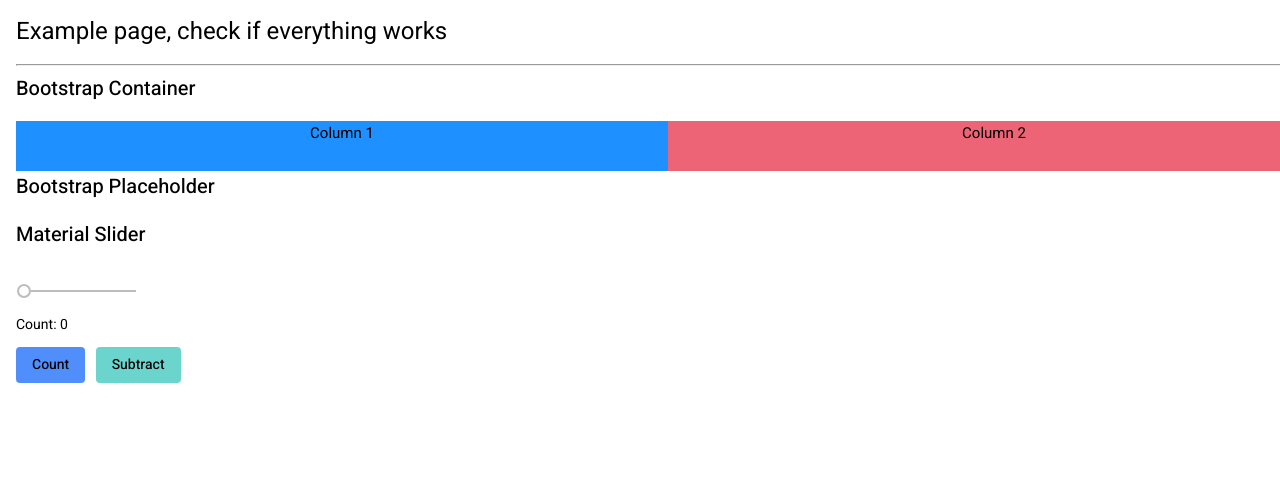
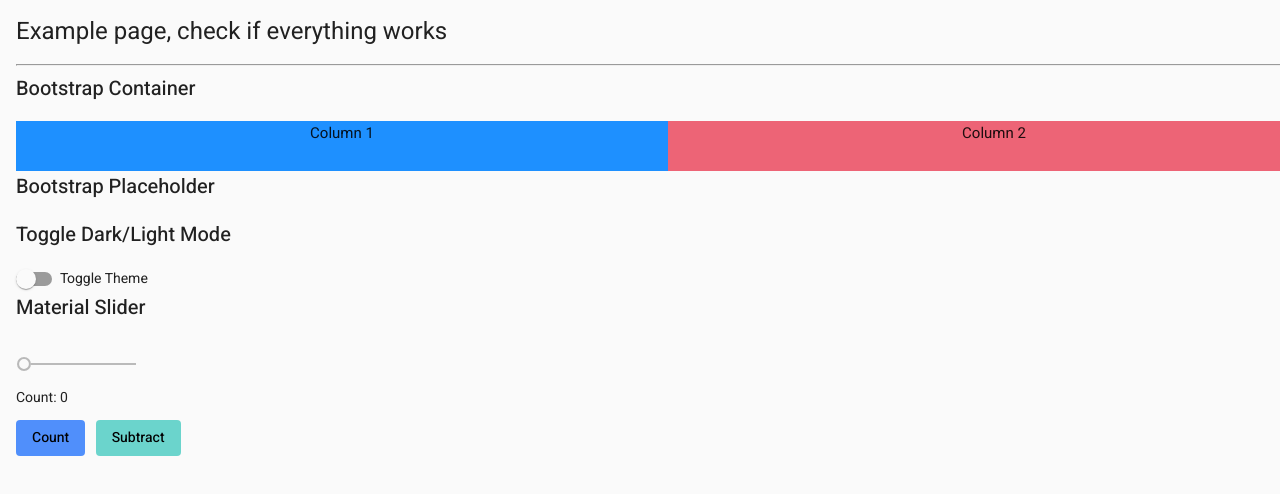
Before and after one commit to RikSteed/gemini-pwa, an Angular app: page / in a window 1280 px wide. Shown: the top 494 px of the page. Built offline with nearby package versions, Linux system fonts and the light colour scheme.

Commit message:
Adding Toggle Theme - Dark & Light switch

```diff
--- a/src/app/app.component.html
+++ b/src/app/app.component.html
@@ -24,6 +24,9 @@
   <a href="#" class="btn btn-primary disabled placeholder col-4" aria-hidden="true"></a>
 </p>
 
+<h2>Toggle Dark/Light Mode</h2>
+
+<mat-slide-toggle [formControl]="toggleTheme">Toggle Theme</mat-slide-toggle>
 
 <h2>Material Slider</h2>
 
--- a/src/app/app.component.ts
+++ b/src/app/app.component.ts
@@ -1,13 +1,23 @@
-import { Component } from '@angular/core';
+import { Component, HostBinding, OnInit } from '@angular/core';
+import { FormControl } from '@angular/forms';
 
 @Component({
-  selector: 'app-root',
+  selector: 'body',
   templateUrl: './app.component.html',
   styleUrls: ['./app.component.scss']
 })
-export class AppComponent {
+export class AppComponent implements OnInit {
+  @HostBinding('class') class = '';
+  toggleTheme = new FormControl();
   // Example of State
   count = 0;
+
+  ngOnInit(): void {
+    this.toggleTheme.valueChanges.subscribe((theme)=>{
+      const darkTheme = 'dark';
+      this.class = theme ? darkTheme:'';
+    })
+  }
   // Example counter
   counter(){
     this.count++;
@@ -15,4 +25,5 @@
   subtractor(){
     this.count--;
   }
+
 }
--- a/src/app/app.module.ts
+++ b/src/app/app.module.ts
@@ -4,10 +4,12 @@
 import { AppRoutingModule } from './app-routing.module';
 import { AppComponent } from './app.component';
 import { BrowserAnimationsModule } from '@angular/platform-browser/animations';
+import { FormsModule, ReactiveFormsModule } from '@angular/forms';
 
 // Angular Material Imports
 import { MatSliderModule } from '@angular/material/slider';
 import { MatButtonModule } from '@angular/material/button';
+import { MatSlideToggleModule } from '@angular/material/slide-toggle';
 import { ServiceWorkerModule } from '@angular/service-worker';
 import { environment } from '../environments/environment'
 
@@ -19,8 +21,11 @@
     BrowserModule,
     AppRoutingModule,
     BrowserAnimationsModule,
+    FormsModule,
+    ReactiveFormsModule,
     // Angular Material Modules
     MatSliderModule,
+    MatSlideToggleModule,
     MatButtonModule,
     ServiceWorkerModule.register('ngsw-worker.js', {
       enabled: environment.production,
--- a/src/index.html
+++ b/src/index.html
@@ -12,8 +12,7 @@
   <link rel="manifest" href="manifest.webmanifest">
   <meta name="theme-color" content="#1976d2">
 </head>
-<body class="mat-typography">
-  <app-root></app-root>
+<body id="body" class="mat-typography mat-app-background">
   <noscript>Please enable JavaScript to continue using this application.</noscript>
 </body>
 </html>
--- a/src/styles.scss
+++ b/src/styles.scss
@@ -91,7 +91,17 @@
 $rikmaterialBootstrapTemplate-typography: mat.define-typography-config($font-family: "'Heebo', sans-serif");
 // Create the theme object. A theme consists of configurations for individual
 // theming systems such as "color" or "typography".
-$rikMaterialBootstrapTemplate-theme: mat.define-light-theme((
+$rikMaterialBootstrapTemplate-light-theme: mat.define-light-theme((
+  // Set Angular Colors
+  color: (
+    primary: $rikMaterialBootstrapTemplate-primary,
+    accent: $rikMaterialBootstrapTemplate-accent,
+    warn: $rikMaterialBootstrapTemplate-warn,
+  ),
+  // Set Angular Typography
+  typography: $rikmaterialBootstrapTemplate-typography,
+));
+$rikMaterialBootstrapTemplate-dark-theme: mat.define-dark-theme((
   // Set Angular Colors
   color: (
     primary: $rikMaterialBootstrapTemplate-primary,
@@ -105,7 +115,7 @@
 // Include theme styles for core and each component used in your app.
 // Alternatively, you can import and @include the theme mixins for each component
 // that you are using.
-@include mat.all-component-themes($rikMaterialBootstrapTemplate-theme);
+@include mat.all-component-themes($rikMaterialBootstrapTemplate-light-theme);
 
 /* You can add global styles to this file, and also import other style files */
 
@@ -116,3 +126,6 @@
 
 html, body { height: 100%; }
 body { margin: 0; }
+.dark{
+  @include mat.all-component-colors($rikMaterialBootstrapTemplate-dark-theme);
+}
```
